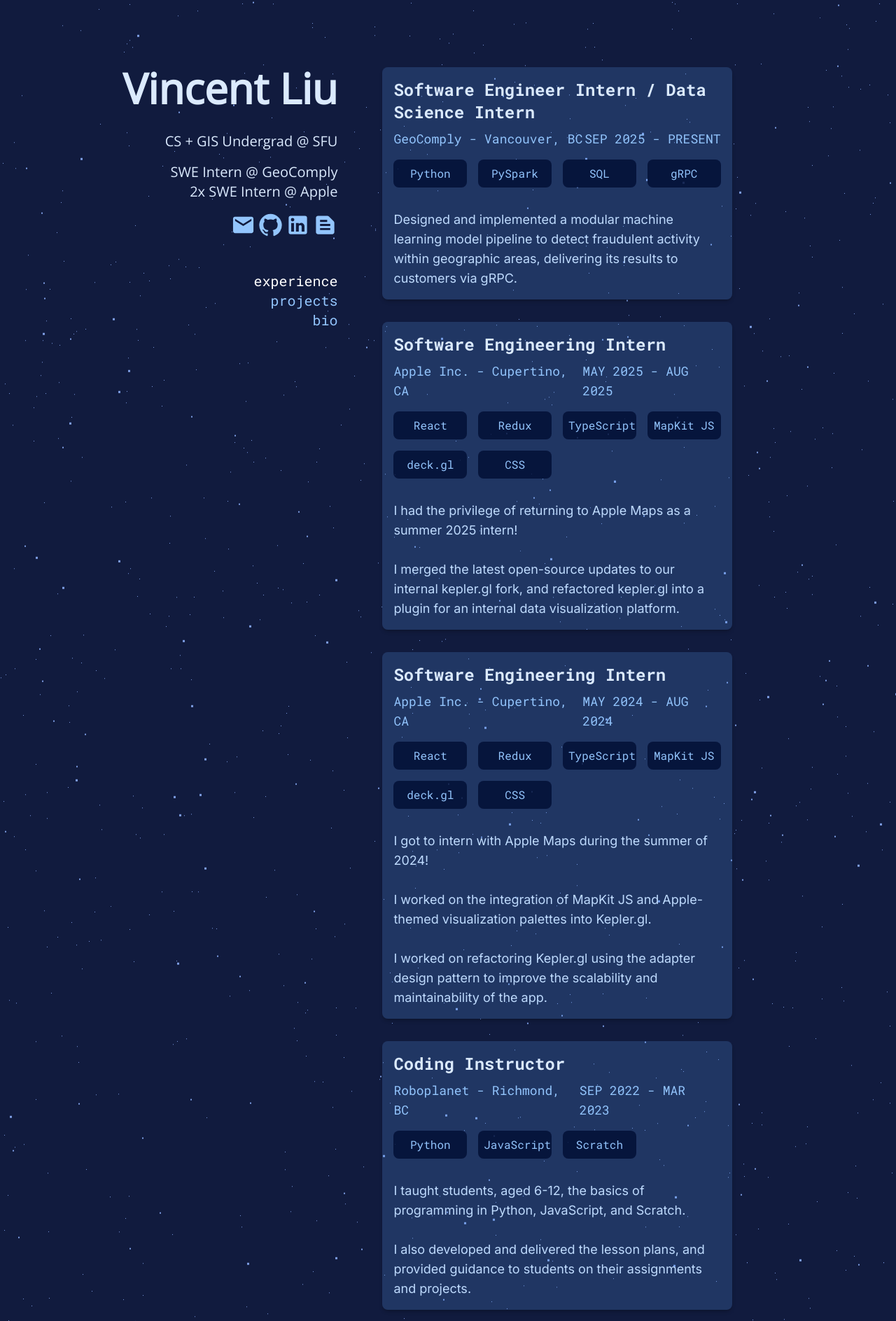
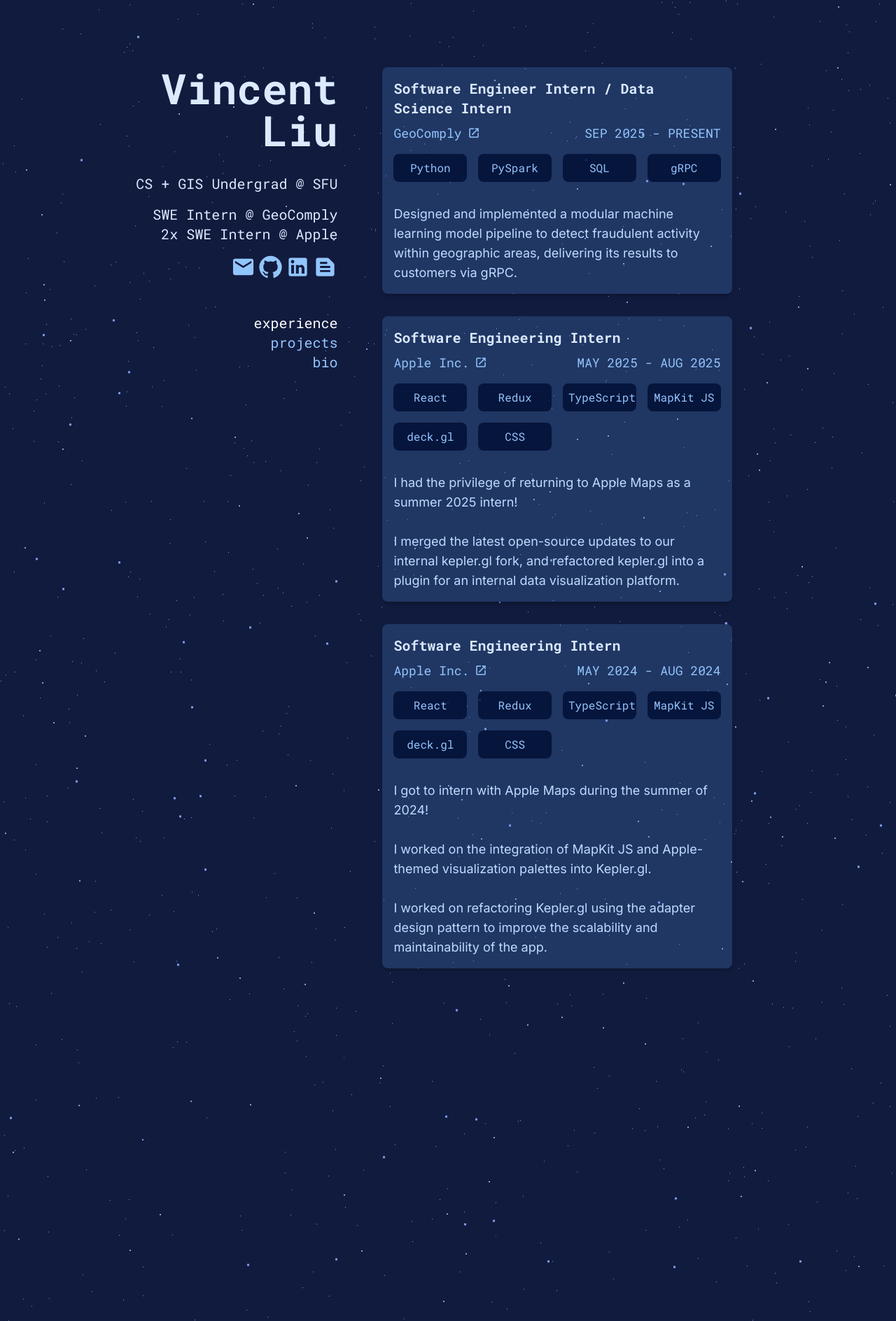
Before and after one commit to vinn03/personal-portfolio, a React (Vite) app in the folder portfolio/: page / in a window 1280 px wide. Shown: the whole page at 70% size. After the commit the page ends 1400 px from the top, so only its background shows below. Built offline with nearby package versions, Linux system fonts and the light colour scheme.

Commit message:
better experiences formatting; changed intro font

```diff
--- a/portfolio/src/components/experience/exp-component.tsx
+++ b/portfolio/src/components/experience/exp-component.tsx
@@ -1,9 +1,10 @@
 import React from "react";
+import OpenInNewIcon from "@mui/icons-material/OpenInNew";
 
 interface ExpProps {
   title: string;
   company: string;
-  location: string;
+  companyUrl?: string;
   duration: string;
   technologies?: string[] | null;
   description: any;
@@ -27,26 +28,41 @@
 const ExpComponent: React.FC<ExpProps> = ({
   title,
   company,
-  location,
+  companyUrl,
   duration,
   technologies,
   description,
 }) => {
   return (
     <div className="bg-blue-400 bg-opacity-20 p-4 rounded-lg shadow-md relative">
-      <div className="text-xl lg:text-2xl font-bold font-mono text-blue-100 mb-2">
+      <div className="text-xl font-bold font-mono text-blue-100 mb-2">
         {title}
       </div>
       <span className="text-sm lg:text-lg font-mono mb-4 text-blue-300 flex justify-between">
-        <h3 className="inline">
-          {company} - {location}
-        </h3>
+        {companyUrl ? (
+          <a
+            href={companyUrl}
+            target="_blank"
+            rel="noreferrer"
+            className="inline-flex items-center hover:text-blue-100"
+          >
+            {company}
+            <OpenInNewIcon style={{ fontSize: "inherit" }} className="ml-2" />
+          </a>
+        ) : (
+          <h3 className="inline">{company}</h3>
+        )}
         <h3 className="inline">{duration}</h3>
       </span>
       <div className="grid grid-cols-3 lg:grid-cols-4 gap-4 mt-4 text-blue-300 font-mono">
         {technologies?.map((tech) => <Skill tech={tech} />)}
       </div>
-      <p className="text-blue-200 lg:text-lg font-inter mt-8" style={{ whiteSpace: 'pre-line' }}>{description}</p>
+      <p
+        className="text-blue-200 lg:text-lg font-inter mt-8"
+        style={{ whiteSpace: "pre-line" }}
+      >
+        {description}
+      </p>
     </div>
   );
 };
--- a/portfolio/src/components/experience/experiences.tsx
+++ b/portfolio/src/components/experience/experiences.tsx
@@ -12,7 +12,7 @@
           <ExpComponent
             title={exp.title}
             company={exp.company}
-            location={exp.location}
+            companyUrl={exp.companyUrl}
             duration={exp.duration}
             technologies={exp.technologies}
             description={exp.description}
--- a/portfolio/src/components/intro/intro.tsx
+++ b/portfolio/src/components/intro/intro.tsx
@@ -1,11 +1,11 @@
 function Intro() {
   return (
     <span className="text-center lg:text-right">
-      <h1 className="text-4xl lg:text-6xl font-sans font-bold text-blue-100">
+      <h1 className="text-4xl lg:text-6xl font-mono font-bold text-blue-100">
         Vincent Liu
       </h1>
 
-      <div className="text-xl font-mono mt-8 font-sans text-blue-100">
+      <div className="text-xl font-mono mt-8 text-blue-100">
         <div className="mb-4">CS + GIS Undergrad @ SFU</div>
         <div>SWE Intern @ GeoComply</div>
         <div>2x SWE Intern @ Apple</div>
--- a/portfolio/src/components/projects/project-component.tsx
+++ b/portfolio/src/components/projects/project-component.tsx
@@ -36,7 +36,7 @@
 }) => {
   return (
     <div className="bg-blue-400 bg-opacity-20 p-4 rounded-lg shadow-md relative">
-      <h1 className="text-xl lg:text-2xl font-bold font-mono text-blue-100 mb-2">
+      <h1 className="text-xl font-bold font-mono text-blue-100 mb-2">
         {title}
       </h1>
       <span className="text-sm lg:text-lg font-mono text-blue-300 flex justify-between">
@@ -68,10 +68,10 @@
         {technologies?.map((tech) => <Skill tech={tech} />)}
       </div>
       <ul className="text-blue-200 lg:text-lg mt-8 list-none list-inside font-inter">
-        {points?.map((point) => (
+        {points?.map((point, i) => (
           <>
             <li>{point}</li>
-            <br />
+            {i < points.length - 1 && <br />}
           </>
         ))}
       </ul>
--- a/portfolio/src/data/experiences.json
+++ b/portfolio/src/data/experiences.json
@@ -2,6 +2,7 @@
   {
     "title": "Software Engineer Intern / Data Science Intern",
     "company": "GeoComply",
+    "companyUrl": "https://www.geocomply.com/anti-fraud-and-geolocation-solutions/geocomply-core/",
     "location": "Vancouver, BC",
     "duration": "SEP 2025 - PRESENT",
     "description": "Designed and implemented a modular machine learning model pipeline to detect fraudulent activity within geographic areas, delivering its results to customers via gRPC.",
@@ -10,6 +11,7 @@
   {
     "title": "Software Engineering Intern",
     "company": "Apple Inc.",
+    "companyUrl": "https://www.apple.com/maps",
     "location": "Cupertino, CA",
     "duration": "MAY 2025 - AUG 2025",
     "description": "I had the privilege of returning to Apple Maps as a summer 2025 intern!\n\n I merged the latest open-source updates to our internal kepler.gl fork, and refactored kepler.gl into a plugin for an internal data visualization platform.",
@@ -31,6 +33,7 @@
   {
     "title": "Software Engineering Intern",
     "company": "Apple Inc.",
+    "companyUrl": "https://www.apple.com/maps",
     "location": "Cupertino, CA",
     "duration": "MAY 2024 - AUG 2024",
     "technologies": [
@@ -52,13 +55,5 @@
         "url": "https://kepler.gl"
       }
     ]
-  },
-  {
-    "title": "Coding Instructor",
-    "company": "Roboplanet",
-    "location": "Richmond, BC",
-    "duration": "SEP 2022 - MAR 2023",
-    "technologies": ["Python", "JavaScript", "Scratch"],
-    "description": "I taught students, aged 6-12, the basics of programming in Python, JavaScript, and Scratch.\n\nI also developed and delivered the lesson plans, and provided guidance to students on their assignments and projects."
   }
 ]
```
